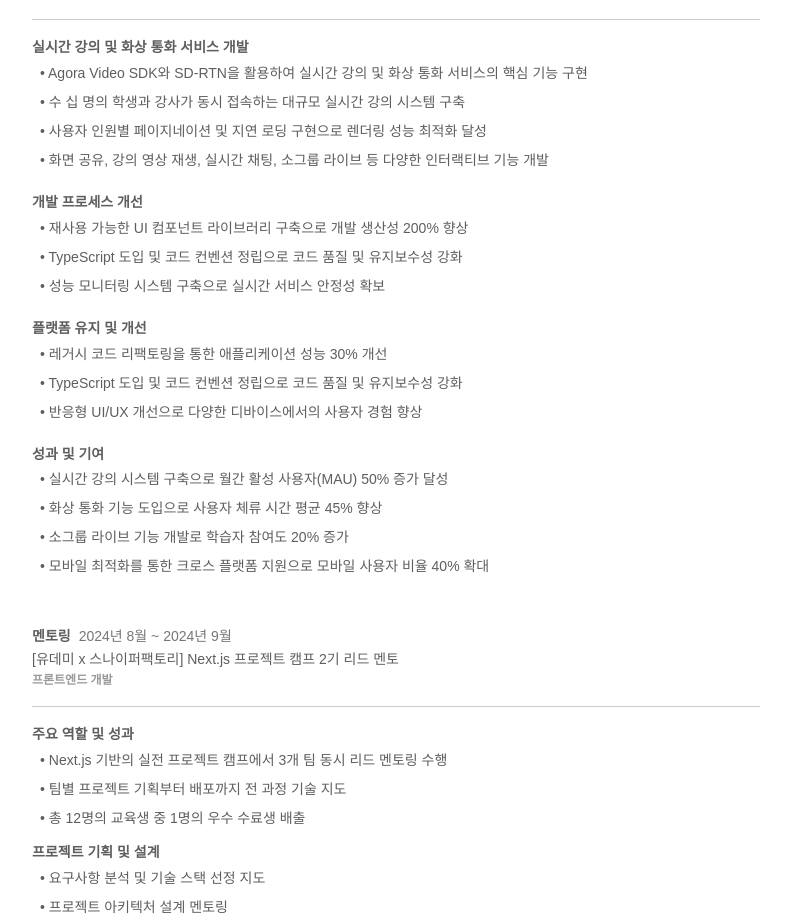
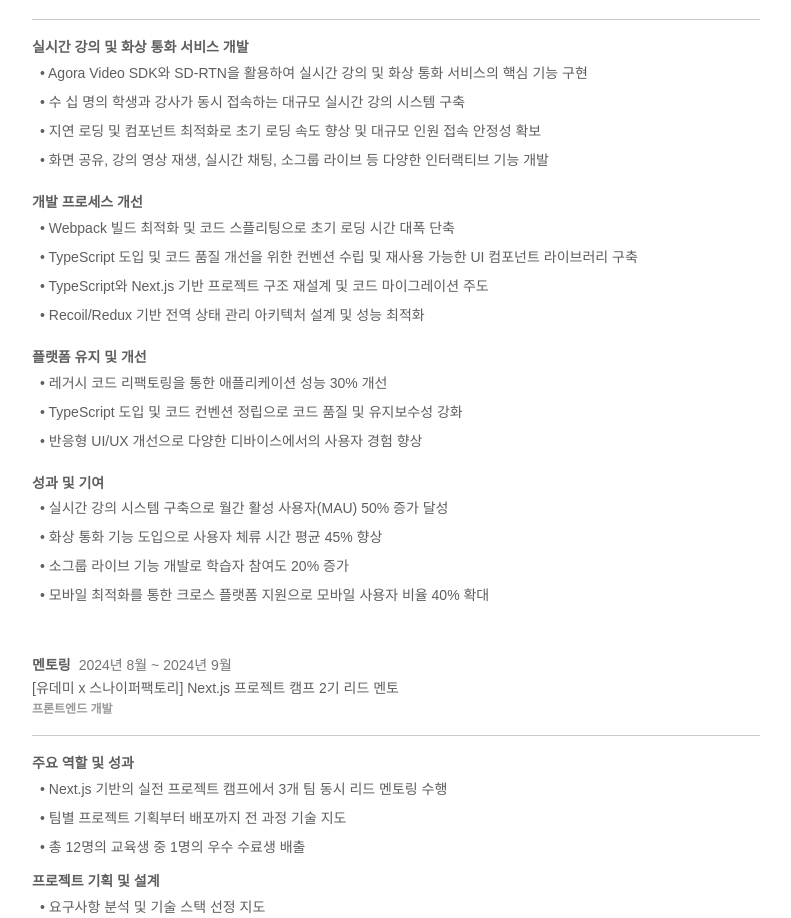
Before and after one commit to rl0425/portfolio-2024, a Next.js app: page / in a window 1280 px wide. Shown: the part 1144-2062 px from the top of the page, without its empty margins (244-1035 px from the left). Built offline with nearby package versions, Linux system fonts and the light colour scheme.

Commit message:
feat: Update Work Experience

```diff
--- a/src/app/_components/_work-experience/page.tsx
+++ b/src/app/_components/_work-experience/page.tsx
@@ -125,8 +125,8 @@ export default function WorkExperience() {
                     시스템 구축
                   </li>
                   <li className={STYLES.LIST_ITEM}>
-                    • 사용자 인원별 페이지네이션 및 지연 로딩 구현으로 렌더링
-                    성능 최적화 달성
+                    • 지연 로딩 및 컴포넌트 최적화로 초기 로딩 속도 향상 및
+                    대규모 인원 접속 안정성 확보
                   </li>
                   <li className={STYLES.LIST_ITEM}>
                     • 화면 공유, 강의 영상 재생, 실시간 채팅, 소그룹 라이브 등
@@ -137,15 +137,20 @@ export default function WorkExperience() {
                 <h4 className={STYLES.SUB_TITLE}>개발 프로세스 개선</h4>
                 <ul className="mb-2 list-none">
                   <li className={STYLES.LIST_ITEM}>
-                    • 재사용 가능한 UI 컴포넌트 라이브러리 구축으로 개발 생산성
-                    200% 향상
+                    • Webpack 빌드 최적화 및 코드 스플리팅으로 초기 로딩 시간
+                    대폭 단축
                   </li>
                   <li className={STYLES.LIST_ITEM}>
-                    • TypeScript 도입 및 코드 컨벤션 정립으로 코드 품질 및
-                    유지보수성 강화
+                    • TypeScript 도입 및 코드 품질 개선을 위한 컨벤션 수립 및
+                    재사용 가능한 UI 컴포넌트 라이브러리 구축
                   </li>
                   <li className={STYLES.LIST_ITEM}>
-                    • 성능 모니터링 시스템 구축으로 실시간 서비스 안정성 확보
+                    • TypeScript와 Next.js 기반 프로젝트 구조 재설계 및 코드
+                    마이그레이션 주도
+                  </li>
+                  <li className={STYLES.LIST_ITEM}>
+                    • Recoil/Redux 기반 전역 상태 관리 아키텍처 설계 및 성능
+                    최적화
                   </li>
                 </ul>
 
--- a/src/app/projects/page.tsx
+++ b/src/app/projects/page.tsx
@@ -7,20 +7,11 @@ import { Icon } from "@/components/icon/Icon";
 import Image from "next/image";
 import { motion } from "framer-motion";
 
-/**
- * 더보기 버튼 스타일 상수
- */
 const MORE_BUTTON_STYLE =
   "text-[12px] md:text-[14px] font-medium text-blue-500 mt-2 cursor-pointer hover:text-blue-600";
 
-/**
- * 설명 텍스트 최대 표시 줄 수
- */
 const MAX_VISIBLE_ITEMS = 3;
 
-/**
- * 스타일 상수
- */
 const STYLES = {
   imageContainer: "relative my-4 mb-1 md:px-5 md:h-[340px] w-full",
   imageWrapper: "flex gap-4 relative",
@@ -50,19 +41,15 @@ const ProjectCard: React.FC<{ projectName: string | null }> = ({
   const [isModalOpen, setIsModalOpen] = useState(false);
 
   useEffect(() => {
-    // 초기 화면 크기 확인
     const checkScreenSize = () => {
       setIsMobile(window.innerWidth < 768);
       setIsExpanded(window.innerWidth >= 768);
     };
 
-    // 초기 실행
     checkScreenSize();
 
-    // 리사이즈 이벤트 리스너
     window.addEventListener("resize", checkScreenSize);
 
-    // 클린업
     return () => window.removeEventListener("resize", checkScreenSize);
   }, []);
 
@@ -99,21 +86,18 @@ const ProjectCard: React.FC<{ projectName: string | null }> = ({
     return () => window.removeEventListener("keydown", handleKeyDown);
   }, [handlePrevSlide, handleNextSlide, isMobile]);
 
-  // 모달 열기
   const handleImageClick = useCallback(() => {
     if (!isMobile) {
       setIsModalOpen(true);
-      document.body.style.overflow = "hidden"; // 배경 스크롤 방지
+      document.body.style.overflow = "hidden";
     }
   }, [isMobile]);
 
-  // 모달 닫기
   const handleCloseModal = useCallback(() => {
     setIsModalOpen(false);
-    document.body.style.overflow = ""; // 배경 스크롤 복구
+    document.body.style.overflow = "";
   }, []);
 
-  // ESC 키로 모달 닫기
   useEffect(() => {
     const handleEscKey = (e: KeyboardEvent) => {
       if (e.key === "Escape") handleCloseModal();
@@ -142,7 +126,6 @@ const ProjectCard: React.FC<{ projectName: string | null }> = ({
         </div>
       </div>
 
-      {/* 메인 컨텐츠 - 중앙 정렬 유지 */}
       <div className="flex w-full justify-center">
         <div className="w-full md:max-w-[600px]">
           <div className="mt-[60px]">
@@ -228,12 +211,10 @@ const ProjectCard: React.FC<{ projectName: string | null }> = ({
                   <Icon name="imgNext" className="h-6 w-6 text-white" />
                 </button>
 
-                {/* 페이지 인디케이터 */}
                 <div className={STYLES.pageIndicator}>
                   {currentIndex + 1} / {project.image.images.length}
                 </div>
 
-                {/* 페이지네이션 닷 */}
                 <div className="absolute bottom-4 left-1/2 flex -translate-x-1/2 gap-2">
                   {project.image.images.map((_, index) => (
                     <button
@@ -361,7 +342,6 @@ const ProjectCard: React.FC<{ projectName: string | null }> = ({
         </div>
       </div>
 
-      {/* 전체화면 모달 */}
       {isModalOpen && (
         <div className={STYLES.modal} onClick={handleCloseModal}>
           <button
```
